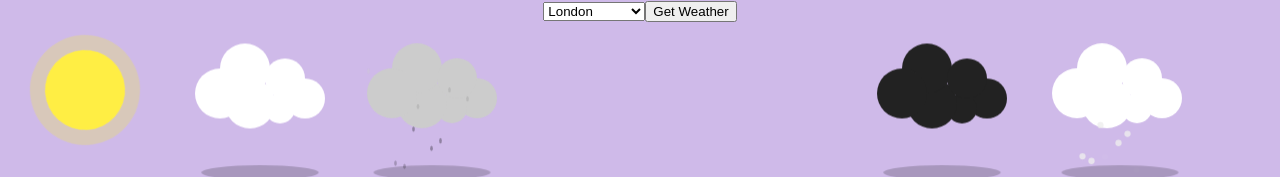
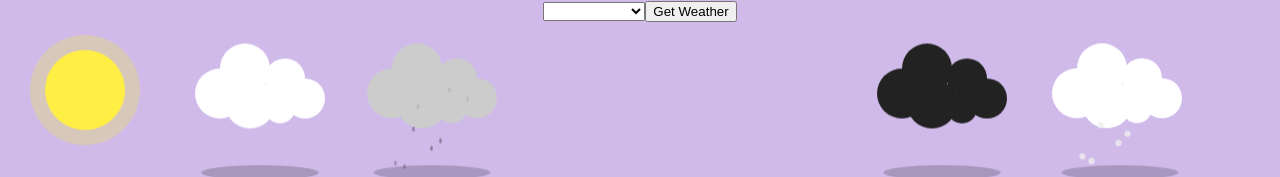
Before and after one commit to L-E-W-1-5/weather_app, a React (Create React App) app in the folder weather-app/: page / in a window 1280 px wide. Shown: the top 177 px of the page. Built offline with nearby package versions, Linux system fonts and the light colour scheme.

Commit message:
props working

```diff
--- a/weather-app/src/App.tsx
+++ b/weather-app/src/App.tsx
@@ -31,7 +31,8 @@ async function getWeather() {
       <div className="App">
         <Buttons setID={setCityID} getReq={getWeather} name={cityID}></Buttons>
 
-        {/* {weather && <Forecast temp={weather}></Forecast>} */}
+
+        {weather && <Forecast weatherData={weather}></Forecast>}
         <div className="rainy"></div>
         <div className="sunny"></div>
         <div className="cloudy"></div>
--- a/weather-app/src/components/Buttons/Buttons.tsx
+++ b/weather-app/src/components/Buttons/Buttons.tsx
@@ -9,6 +9,7 @@ const Buttons = (props:any):JSX.Element => {
     return (
         <div>
             <select onChange={(e)=>{props.setID(e.target.value)}} value={props.cityID}>
+                <option></option>
                 <option value="2643741">London</option>
                 <option value="2637487">Southampton</option>
                 <option value="2638853">St.Austell</option>
--- a/weather-app/src/components/Forecast/Forecast.tsx
+++ b/weather-app/src/components/Forecast/Forecast.tsx
@@ -16,7 +16,7 @@ const Forecast = (props: any): JSX.Element => {
         <>
             <ul>
                 {/* <li>Temp: {temp}</li> */}
-                <li>Current Conditions: {props.current}</li>
+                <li>Current Conditions: {props.weatherData.main.temp}</li>
                 <li>Wind:{props.wind}</li>
             </ul>
         </>
```
